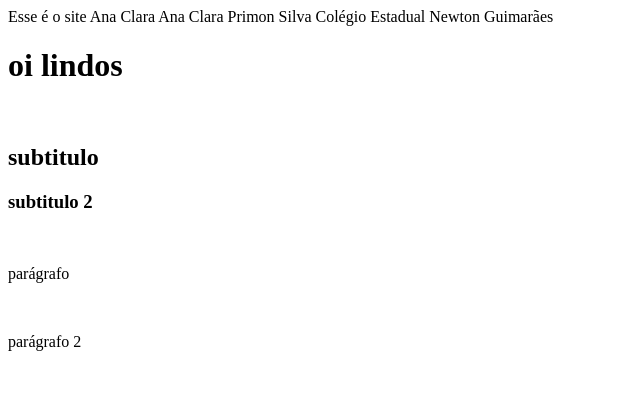
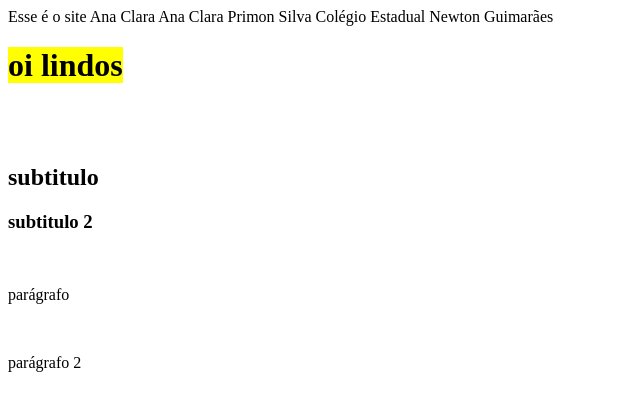
Before and after one commit to anaclaraprimon/1maanaclarapc, a plain HTML site: page index.html in a window 1280 px wide. Shown: the whole page, without its empty margins (0-640 px from the left). Drawn offline with Linux system fonts and the light colour scheme.

Commit message:
Update index.html

```diff
--- a/index.html
+++ b/index.html
@@ -14,7 +14,7 @@ Colégio Estadual Newton Guimarães
 
 <body>
 
-<h1> oi lindos </h1>
+<h1><mark>oi lindos </mark><h1>
 
 <br>
 
```
